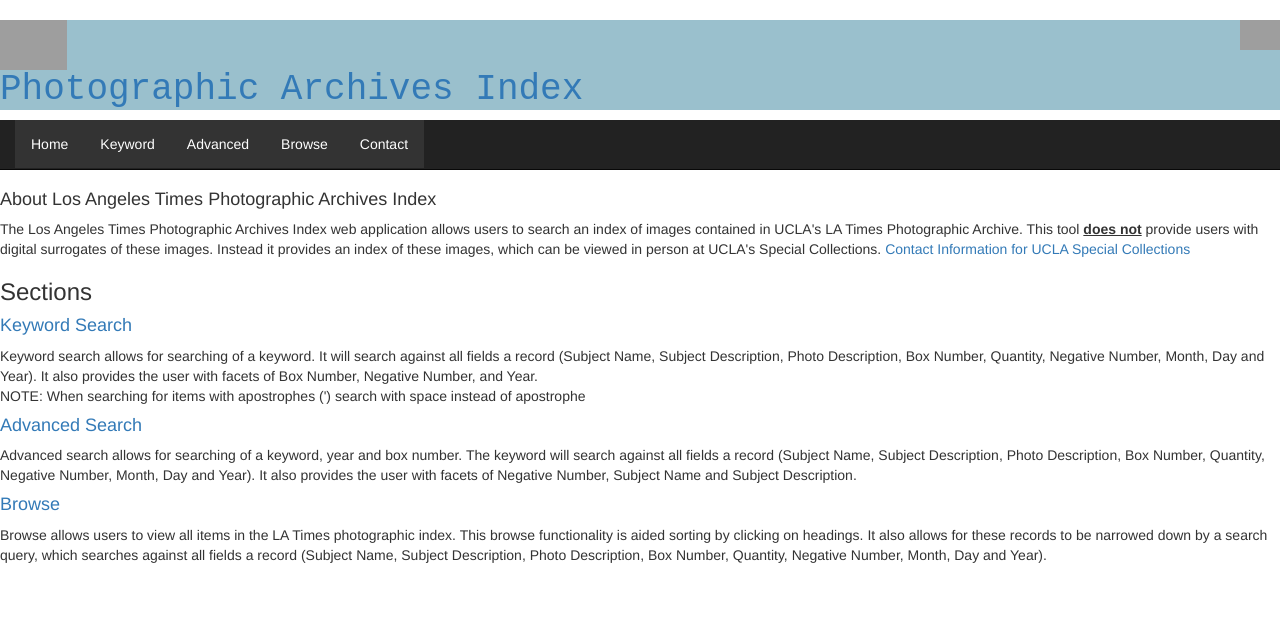
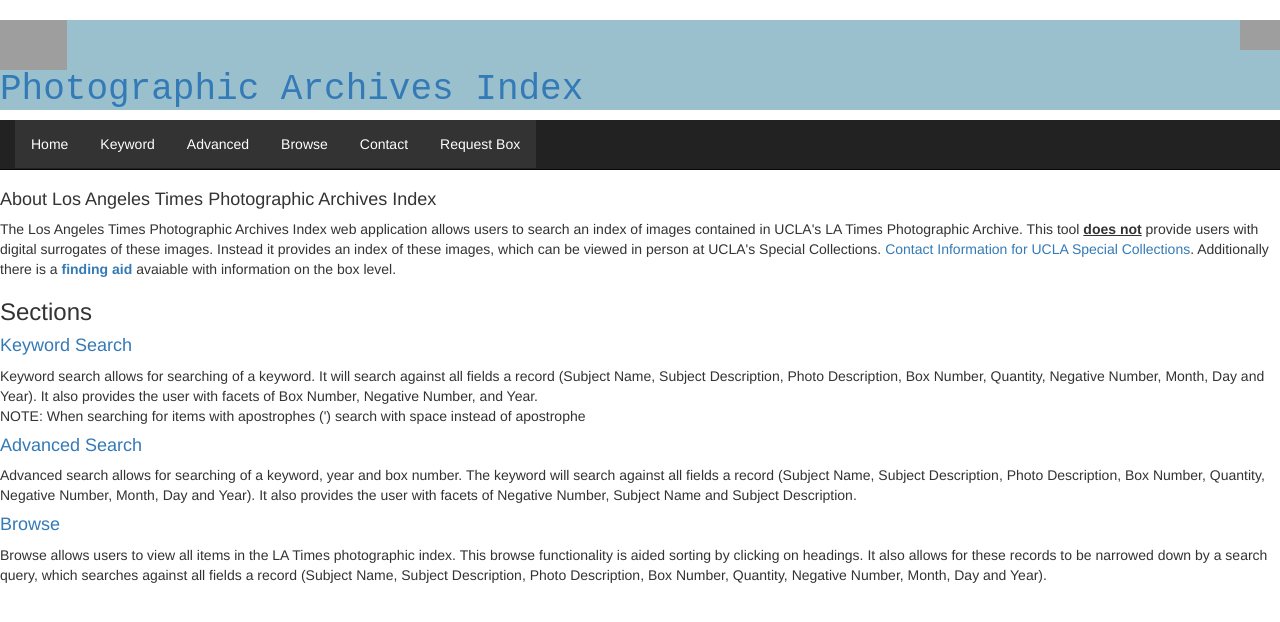
Before and after one commit to UCLALibrary/latimes, a Django app: page / in a window 1280 px wide. Shown: the top 622 px of the page. Run offline with Django 3.2, Linux system fonts and the light colour scheme; some libraries are stand-ins or nearby versions; grey boxes are pictures that could not be loaded.

Commit message:
added box request page, finding aid link

```diff
--- a/latimes/urls.py
+++ b/latimes/urls.py
@@ -30,5 +30,6 @@ urlpatterns = [
     url(r'^find', FacetedSearchView.as_view(), name='haystack_search'),
     url(r'^browse', CardList.as_view(), name='card_list'),
     url(r'^box', BoxList.as_view(), name='box_list'),
-    url(r'^contact', webapp_views.contact, name='contact')
+    url(r'^contact', webapp_views.contact, name='contact'),
+    url(r'^request', webapp_views.request, name='request')
 ]
--- a/webapp/templates/base.html
+++ b/webapp/templates/base.html
@@ -43,6 +43,7 @@
   <li><a href="/advanced/">Advanced</a></li>
   <li><a href="/browse">Browse</a></li>
   <li><a href="/contact">Contact</a></li>
+  <li><a href="/request">Request Box</a></li>
 </ul>
 
               </li>
--- a/webapp/templates/homepage.html
+++ b/webapp/templates/homepage.html
@@ -5,7 +5,8 @@
 {% block content %}
 <body>
 <h4>About Los Angeles Times Photographic Archives Index</h4>
-The Los Angeles Times Photographic Archives Index web application allows users to search an index of images contained in UCLA's LA Times Photographic Archive. This tool <strong><u>does not</u></strong> provide users with digital surrogates of these images. Instead it provides an index of these images, which can be viewed in person at UCLA's Special Collections. <a href="/contact">Contact Information for UCLA Special Collections</a>
+The Los Angeles Times Photographic Archives Index web application allows users to search an index of images contained in UCLA's LA Times Photographic Archive. This tool <strong><u>does not</u></strong> provide users with digital surrogates of these images. Instead it provides an index of these images, which can be viewed in person at UCLA's Special Collections. <a href="/contact">Contact Information for UCLA Special Collections</a>. Additionally there is a <strong><a target="_blank" href="http://www.oac.cdlib.org/findaid/ark:/13030/kt7489n8x1/">finding aid</a></strong> avaiable with information on the box level.
+
 <h3> Sections </h3>
 <h4> <a href="/find/">Keyword Search </a></h4>
 <p>Keyword search allows for searching of a keyword. It will search against all fields a record (Subject Name, Subject Description, Photo Description, Box Number, Quantity, Negative Number, Month, Day and Year). It also provides the user with facets of Box Number, Negative Number, and Year. <br>
--- a/webapp/views.py
+++ b/webapp/views.py
@@ -23,6 +23,9 @@ def keyword_home(request):
 
 def contact(request):
     return render(request, "contact.html", {})
+
+def request(request):
+    return render(request, "request.html", {})
 
 def autocomplete(request):
     sqs = SearchQuerySet().autocomplete(
```
Also changed, not shown: webapp/templates/request.html (added, +10 -0 lines).
